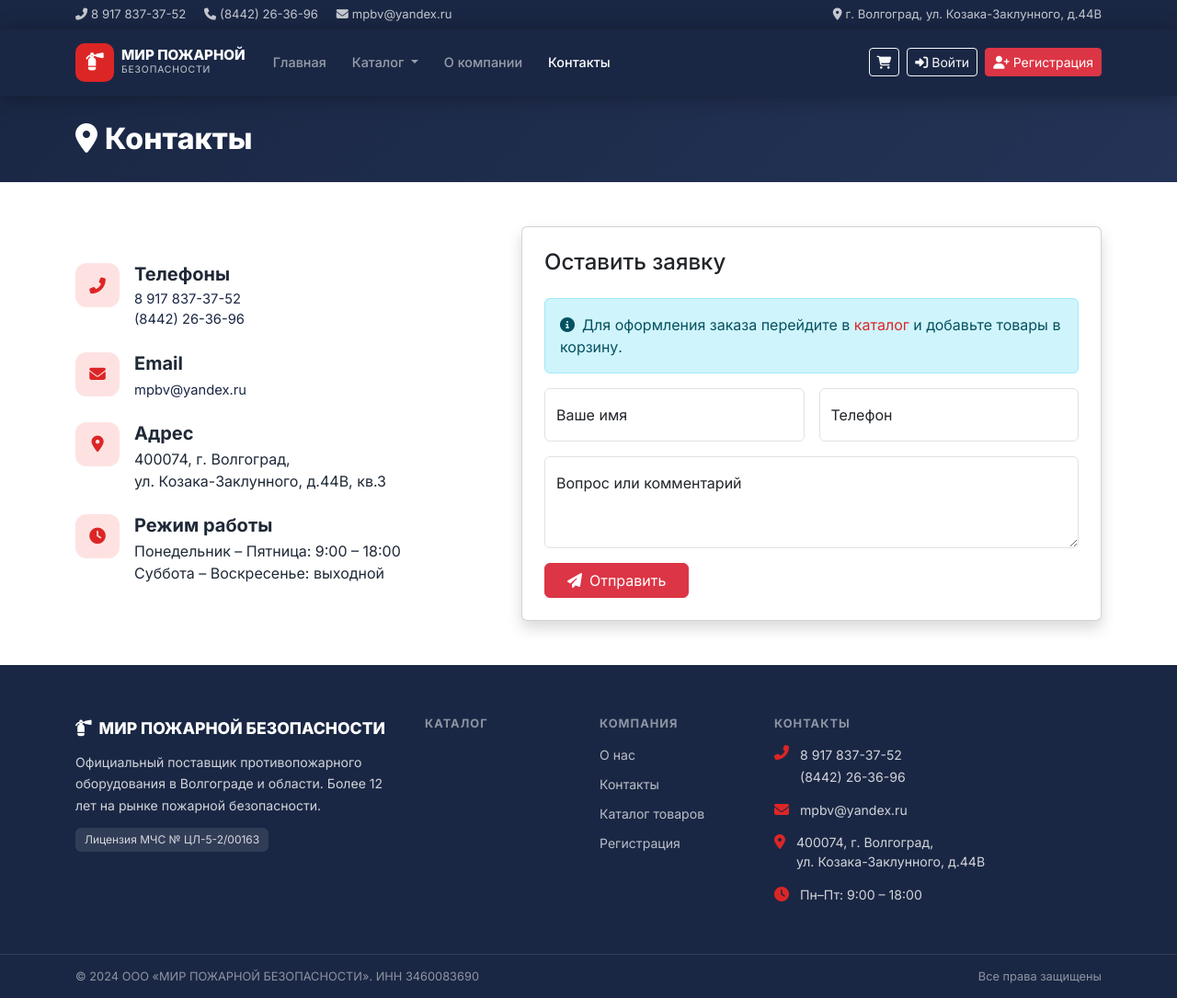
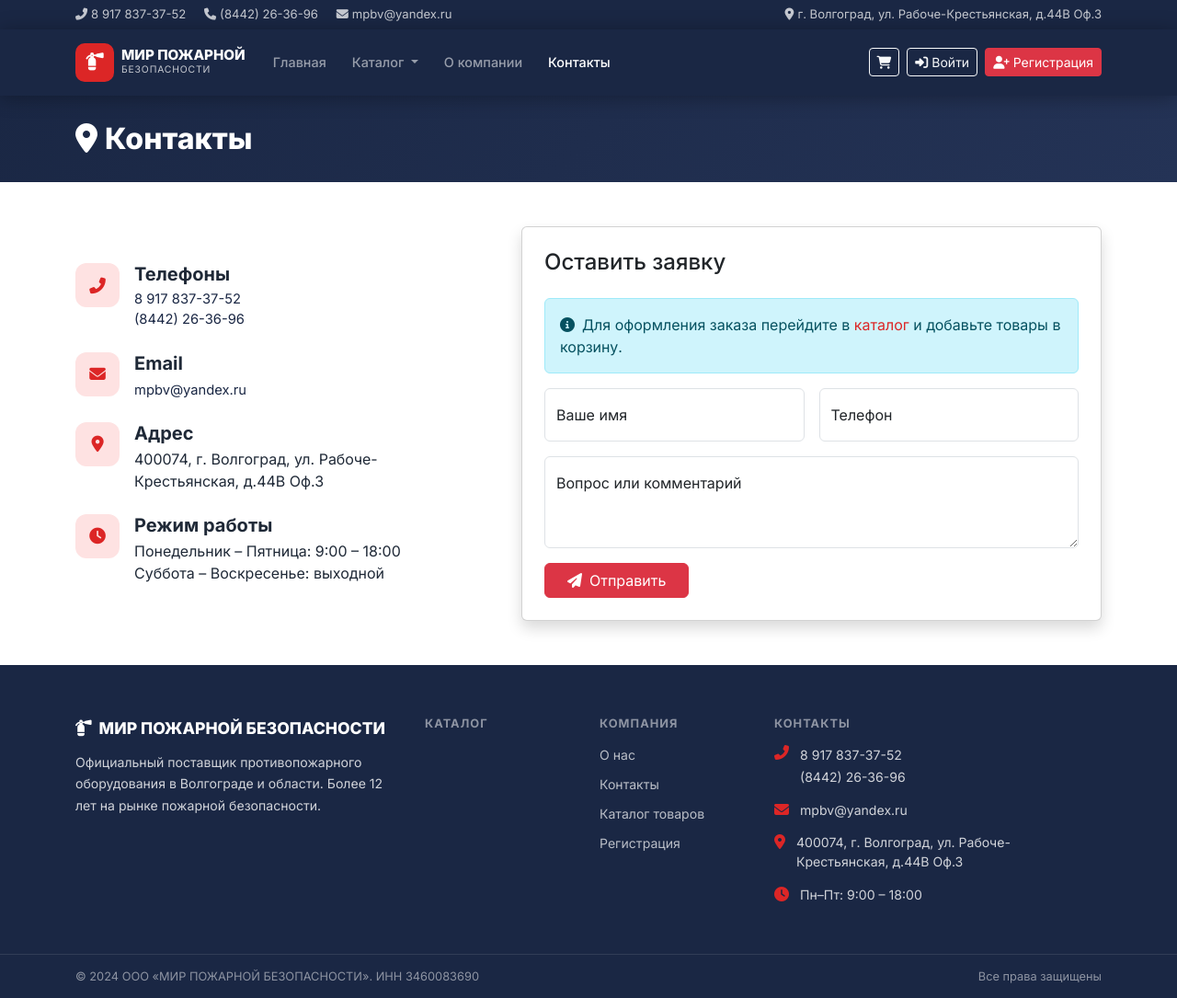
Before and after one commit to DaryAgapova/blockstop, a Flask app: page /contacts in a window 1280 px wide. Shown: the whole page at 92% size. Run offline with Flask 3, Linux system fonts and the light colour scheme.

Commit message:
edit adress

```diff
--- a/app/templates/base.html
+++ b/app/templates/base.html
@@ -23,7 +23,7 @@
       <a href="mailto:mpbv@yandex.ru" class="ms-3"><i class="fas fa-envelope me-1"></i>mpbv@yandex.ru</a>
     </div>
     <div class="topbar-info">
-      <i class="fas fa-map-marker-alt me-1"></i>г. Волгоград, ул. Козака-Заклунного, д.44В
+      <i class="fas fa-map-marker-alt me-1"></i>г. Волгоград, ул. Рабоче-Крестьянская, д.44В Оф.3
     </div>
   </div>
 </div>
@@ -145,9 +145,6 @@
             <i class="fas fa-fire-extinguisher me-2"></i>МИР ПОЖАРНОЙ БЕЗОПАСНОСТИ
           </div>
           <p class="footer-desc">Официальный поставщик противопожарного оборудования в Волгограде и области. Более 12 лет на рынке пожарной безопасности.</p>
-          <div class="footer-license">
-            Лицензия МЧС № ЦЛ-5-2/00163
-          </div>
         </div>
         <div class="col-lg-2 col-6">
           <h6 class="footer-heading">Каталог</h6>
@@ -185,7 +182,7 @@
           </div>
           <div class="footer-contact-item">
             <i class="fas fa-map-marker-alt"></i>
-            <span>400074, г. Волгоград,<br>ул. Козака-Заклунного, д.44В</span>
+            <span>400074, г. Волгоград, ул. Рабоче-Крестьянская, д.44В Оф.3</span>
           </div>
           <div class="footer-contact-item">
             <i class="fas fa-clock"></i>
--- a/app/templates/contacts.html
+++ b/app/templates/contacts.html
@@ -24,7 +24,7 @@
         <div class="contact-icon"><i class="fas fa-map-marker-alt"></i></div>
         <div>
           <h5>Адрес</h5>
-          <p class="mb-0">400074, г. Волгоград,<br>ул. Козака-Заклунного, д.44В, кв.3</p>
+          <p class="mb-0">400074, г.  Волгоград, ул. Рабоче-Крестьянская, д.44В Оф.3</p>
         </div>
       </div>
       <div class="contact-card">
--- a/app/templates/index.html
+++ b/app/templates/index.html
@@ -8,7 +8,6 @@
   <div class="container hero-content">
     <div class="row align-items-center">
       <div class="col-lg-7">
-        <div class="hero-badge"><i class="fas fa-shield-alt me-2"></i>Лицензия МЧС № ЦЛ-5-2/00163</div>
         <h1 class="hero-title">
           Пожарная безопасность<br>
           <span class="text-danger">— наш приоритет</span>
```
